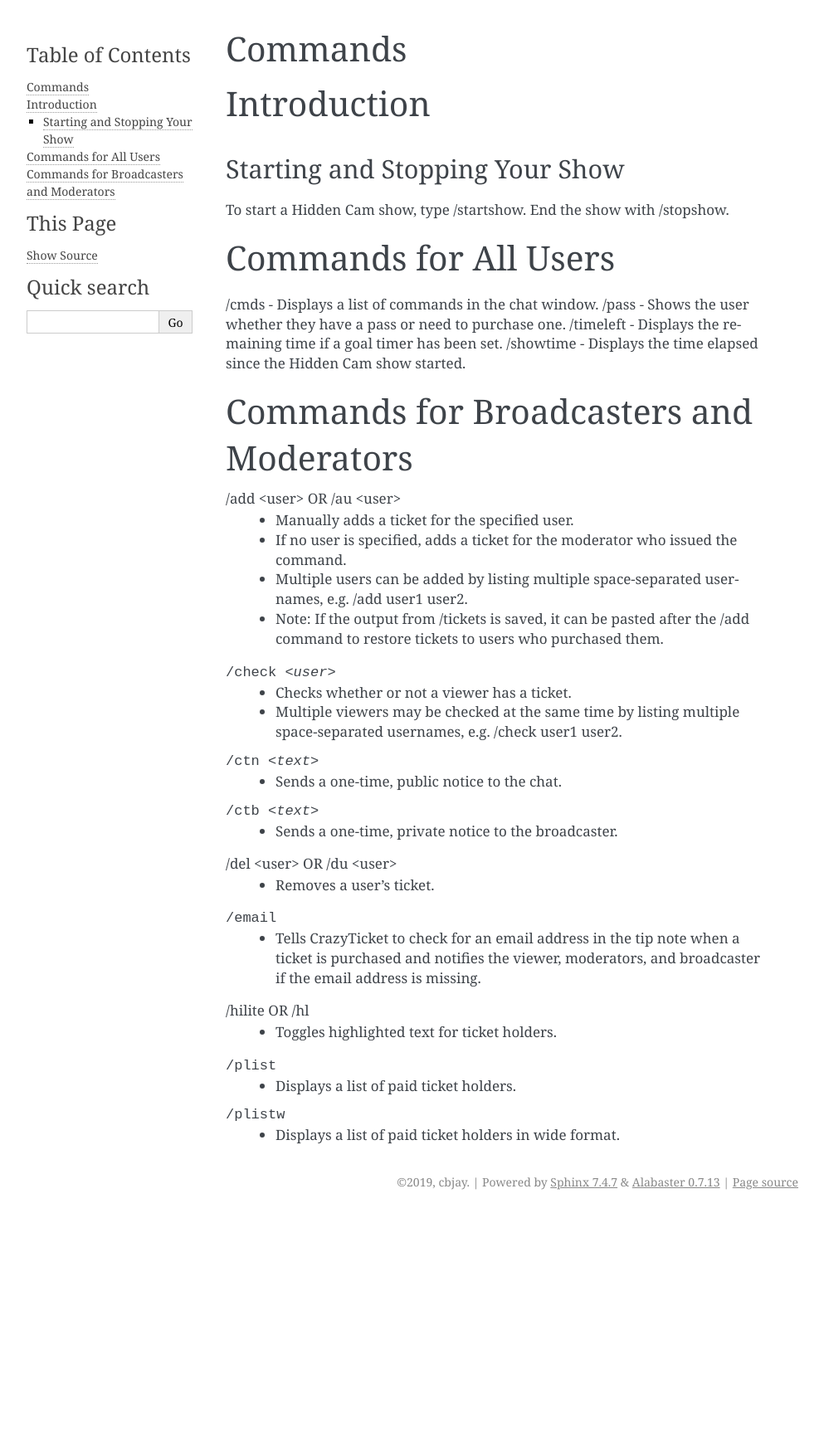
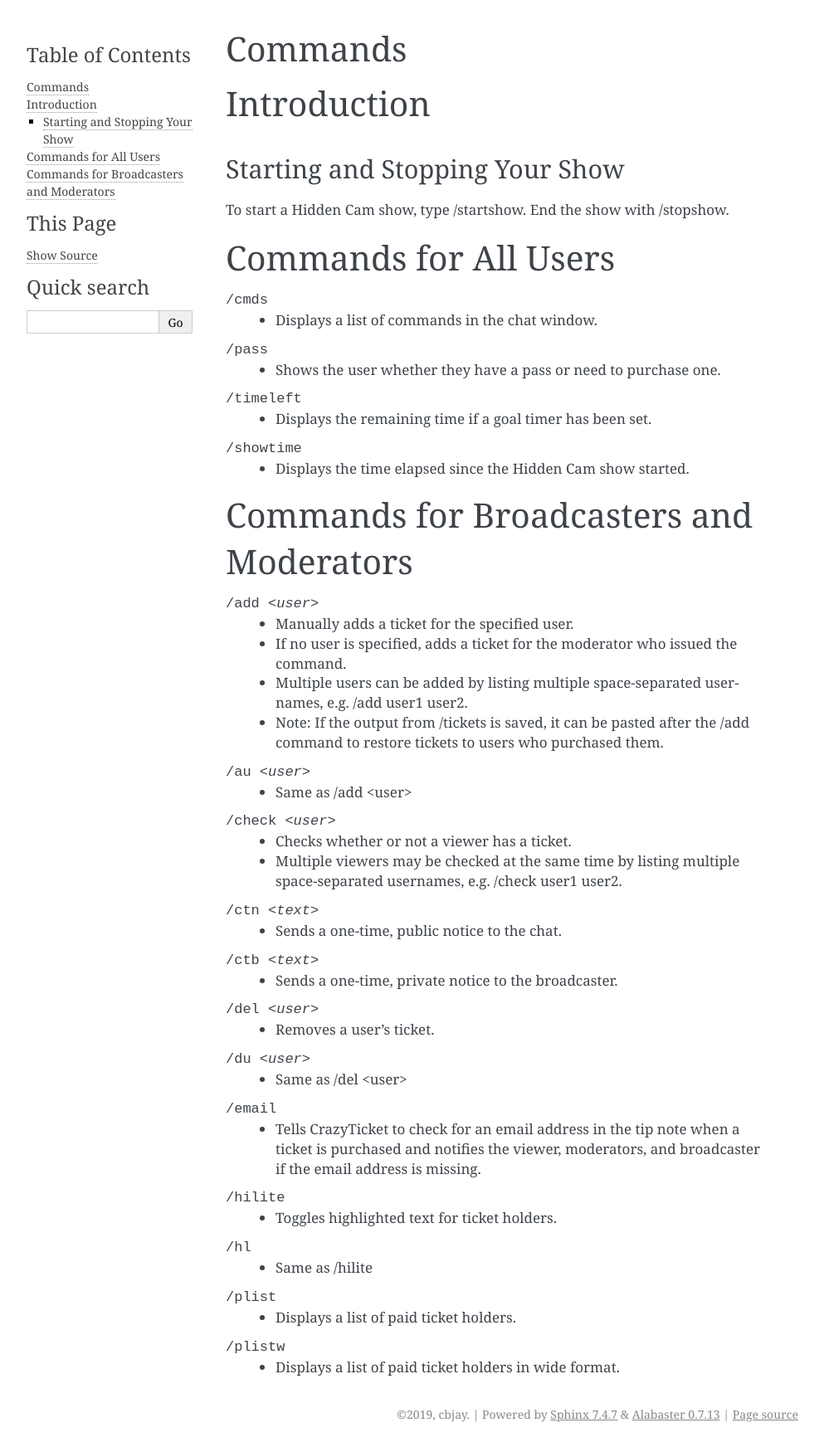
Before and after one commit to cbdocs/crazyticket-bot, a Sphinx documentation site: the page built from docs/source/commands.rst, in a window 1280 px wide. Shown: the whole page at 83% size, without its empty margins (148-1141 px from the left). Built offline with Sphinx 7.4.7, drawn with Linux system fonts in a browser that asks for light colours; before the commit the page ends 1464 px from its top, so only the background shows below that.

Commit message:
Second docs commit

```diff
--- a/docs/source/commands.rst
+++ b/docs/source/commands.rst
@@ -12,19 +12,26 @@ To start a Hidden Cam show, type /startshow. End the show with /stopshow.
 Commands for All Users
 ======================
 
-/cmds - Displays a list of commands in the chat window.
-/pass - Shows the user whether they have a pass or need to purchase one.
-/timeleft - Displays the remaining time if a goal timer has been set.
-/showtime - Displays the time elapsed since the Hidden Cam show started.
+/cmds
+	* Displays a list of commands in the chat window.
+/pass
+	* Shows the user whether they have a pass or need to purchase one.
+/timeleft
+	* Displays the remaining time if a goal timer has been set.
+/showtime
+	* Displays the time elapsed since the Hidden Cam show started.
 
 Commands for Broadcasters and Moderators
 ========================================
 
-/add <user> OR /au <user>
+/add <user>
 	* Manually adds a ticket for the specified user.
 	* If no user is specified, adds a ticket for the moderator who issued the command.
 	* Multiple users can be added by listing multiple space-separated usernames, e.g. /add user1 user2.
 	* Note: If the output from /tickets is saved, it can be pasted after the /add command to restore tickets to users who purchased them.
+
+/au <user>
+	* Same as /add <user>
 
 /check <user>
         * Checks whether or not a viewer has a ticket.
@@ -36,14 +43,20 @@ Commands for Broadcasters and Moderators
 /ctb <text>
 	* Sends a one-time, private notice to the broadcaster.
 
-/del <user> OR /du <user>
+/del <user>
 	* Removes a user's ticket.
+
+/du <user>
+	* Same as /del <user>
 
 /email
 	* Tells CrazyTicket to check for an email address in the tip note when a ticket is purchased and notifies the viewer, moderators, and broadcaster if the email address is missing.
 
-/hilite OR /hl
+/hilite
 	* Toggles highlighted text for ticket holders.
+
+/hl
+	* Same as /hilite
 
 /plist
 	* Displays a list of paid ticket holders.
```
Also changed, not shown: 4 other files.
